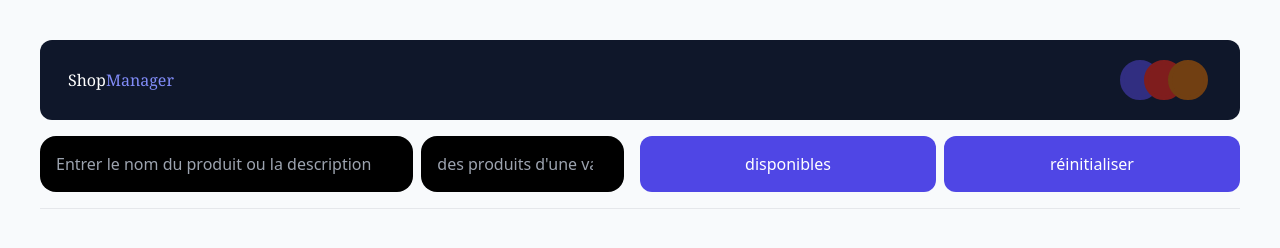
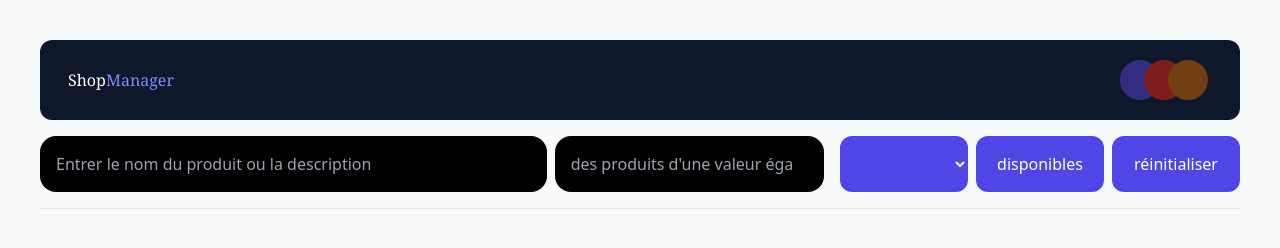
Before and after one commit to redo-out/Shop-manager, a plain HTML site: page index.html in a window 1280 px wide. Drawn offline with nearby package versions, Linux system fonts and the light colour scheme; no server answers.

Commit message:
fixed some issues with html

```diff
--- a/index.html
+++ b/index.html
@@ -1,4 +1,3 @@
-
 <!doctype html>
 <html lang="en">
   <head>
@@ -45,7 +44,8 @@
             type="number"
             placeholder="des produits d'une valeur égale ou inférieure à ce prix"/>
         </div>
-        <div class="grid grid-cols-1 sm:grid-cols-2 gap-2 lg:w-1/2" id="buttons">
+        <div class="grid grid-cols-1 sm:grid-cols-3 gap-2 lg:w-1/3" id="buttons">
+          <select class="select-category w-full rounded-xl p-3 bg-indigo-600 text-white hover:bg-indigo-700">category</select>
             <button class="button-disponible w-full rounded-xl p-3 bg-indigo-600 text-white hover:bg-indigo-700">disponibles</button>
             <button class="button-reinitialiser w-full rounded-xl p-3 bg-indigo-600 text-white hover:bg-indigo-700">réinitialiser</button>
         </div>
```
